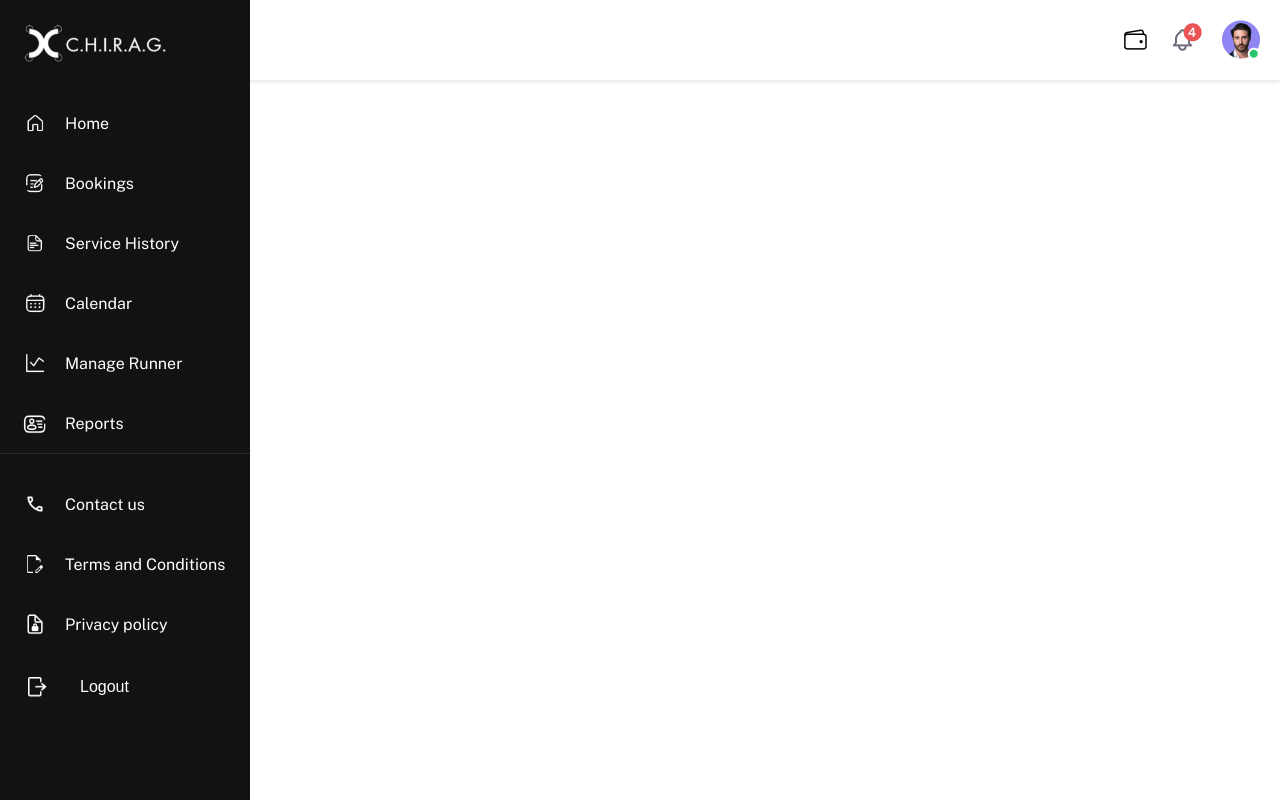
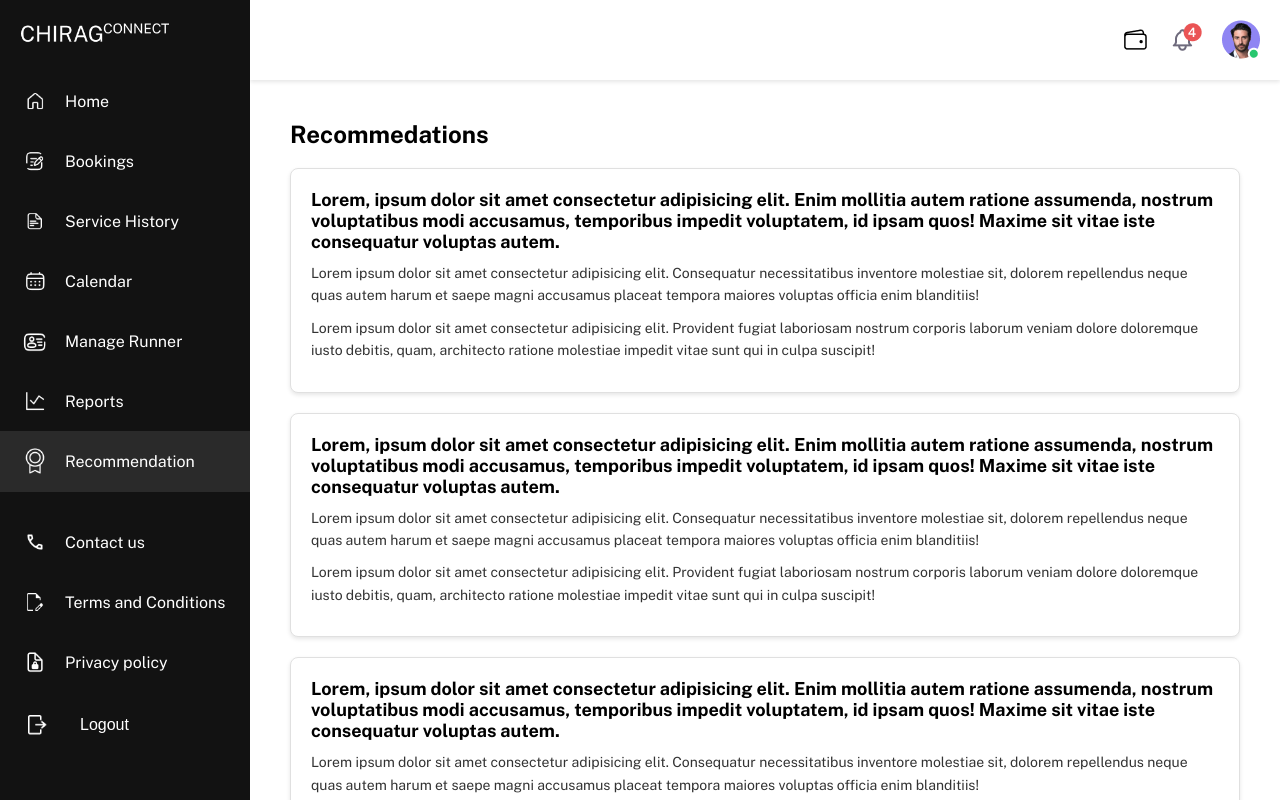
Before and after one commit to gityash2024/chirag-vendor, a React (Vite) app: page /recommendation in a window 1280 px wide. Built offline with nearby package versions, Linux system fonts and the light colour scheme.

Commit message:
logo and recomnnedation updated

```diff
--- a/src/App.jsx
+++ b/src/App.jsx
@@ -31,6 +31,7 @@
 import AssignRunnerDetails from './pages/Bookings/AssignRunnerDetails';
 import GlobalStyle from './GlobalStyle';
 import AddMoney from './pages/Wallet/AddMoney';
+import Recommedations from './pages/Recomendations';
 
 const AppContainer = styled.div`
   display: flex;
@@ -89,6 +90,7 @@
                       <Route path="/assign-runner/:id" element={<AssignRunnerDetails />} />
                       <Route path="/profile" element={<Profile />} />
                       <Route path="/bookings" element={<Bookings />} />
+                      <Route path="/recommendation" element={<Recommedations />} />
                       <Route path="/service-history" element={<ServiceHistory />} />
                       <Route path="/calendar" element={<Calendar />} />
                       <Route path="/manage-runner" element={<ManageRunner />} />
--- a/src/components/Sidebar.jsx
+++ b/src/components/Sidebar.jsx
@@ -7,6 +7,7 @@
 import serviceHistoryIcon from '../assets/service-history.png';
 import calendarIcon from '../assets/calendar.png';
 import manageRunnerIcon from '../assets/manage-runner.png';
+import recommendation from '../assets/recommendation.png';
 import reportsIcon from '../assets/reports.png';
 import contactIcon from '../assets/contact.png';
 import termsIcon from '../assets/terms.png';
@@ -128,8 +129,9 @@
     { icon: bookingsIcon, text: 'Bookings', path: '/bookings' },
     { icon: serviceHistoryIcon, text: 'Service History', path: '/service-history' },
     { icon: calendarIcon, text: 'Calendar', path: '/calendar' },
-    { icon: manageRunnerIcon, text: 'Manage Runner', path: '/manage-runner' },
-    { icon: reportsIcon, text: 'Reports', path: '/reports' },
+    { icon: reportsIcon, text: 'Manage Runner', path: '/manage-runner' },
+    { icon: manageRunnerIcon, text: 'Reports', path: '/reports' },
+    { icon: recommendation, text: 'Recommendation', path: '/recommendation' },
   ];
 
   const bottomMenuItems = [
--- /dev/null
+++ b/src/pages/Recomendations/index.jsx
@@ -0,0 +1,152 @@
+import React from "react";
+import styled from "styled-components";
+
+const Container = styled.div`
+  padding: 20px;
+  font-family: "Public Sans", sans-serif;
+`;
+
+const Title = styled.h1`
+  font-size: 24px;
+  font-weight: 600;
+  margin-bottom: 20px;
+`;
+
+const CardContainer = styled.div`
+  display: grid;
+  grid-template-columns: 1fr;
+  gap: 20px;
+`;
+
+const Card = styled.div`
+  background-color: #fff;
+  border-radius: 8px;
+  border: 1px solid #e0e0e0;
+  box-shadow: 0 2px 4px rgba(0, 0, 0, 0.1);
+  padding: 20px;
+`;
+
+const CardTitle = styled.h2`
+  font-size: 18px;
+  font-weight: 600;
+  margin-bottom: 10px;
+`;
+
+const CardContent = styled.div`
+  font-size: 14px;
+  line-height: 1.6;
+  color: #333;
+`;
+
+const Paragraph = styled.p`
+  margin-bottom: 10px;
+`;
+
+const List = styled.ul`
+  margin-left: 20px;
+  margin-bottom: 10px;
+`;
+
+const ListItem = styled.li`
+  margin-bottom: 5px;
+`;
+
+const Recommedations = () => {
+  return (
+    <Container>
+      <Title>Recommedations</Title>
+      <CardContainer>
+        <Card>
+          <CardTitle>
+            Lorem, ipsum dolor sit amet consectetur adipisicing elit. Enim
+            mollitia autem ratione assumenda, nostrum voluptatibus modi
+            accusamus, temporibus impedit voluptatem, id ipsam quos! Maxime sit
+            vitae iste consequatur voluptas autem.
+          </CardTitle>
+          <CardContent>
+            <Paragraph>
+              Lorem ipsum dolor sit amet consectetur adipisicing elit.
+              Consequatur necessitatibus inventore molestiae sit, dolorem
+              repellendus neque quas autem harum et saepe magni accusamus
+              placeat tempora maiores voluptas officia enim blanditiis!
+            </Paragraph>
+            <Paragraph>
+              Lorem ipsum dolor sit amet consectetur adipisicing elit. Provident
+              fugiat laboriosam nostrum corporis laborum veniam dolore
+              doloremque iusto debitis, quam, architecto ratione molestiae
+              impedit vitae sunt qui in culpa suscipit!
+            </Paragraph>
+          </CardContent>
+        </Card>
+        <Card>
+          <CardTitle>
+            Lorem, ipsum dolor sit amet consectetur adipisicing elit. Enim
+            mollitia autem ratione assumenda, nostrum voluptatibus modi
+            accusamus, temporibus impedit voluptatem, id ipsam quos! Maxime sit
+            vitae iste consequatur voluptas autem.
+          </CardTitle>
+          <CardContent>
+            <Paragraph>
+              Lorem ipsum dolor sit amet consectetur adipisicing elit.
+              Consequatur necessitatibus inventore molestiae sit, dolorem
+              repellendus neque quas autem harum et saepe magni accusamus
+              placeat tempora maiores voluptas officia enim blanditiis!
+            </Paragraph>
+            <Paragraph>
+              Lorem ipsum dolor sit amet consectetur adipisicing elit. Provident
+              fugiat laboriosam nostrum corporis laborum veniam dolore
+              doloremque iusto debitis, quam, architecto ratione molestiae
+              impedit vitae sunt qui in culpa suscipit!
+            </Paragraph>
+          </CardContent>
+        </Card>
+        <Card>
+          <CardTitle>
+            Lorem, ipsum dolor sit amet consectetur adipisicing elit. Enim
+            mollitia autem ratione assumenda, nostrum voluptatibus modi
+            accusamus, temporibus impedit voluptatem, id ipsam quos! Maxime sit
+            vitae iste consequatur voluptas autem.
+          </CardTitle>
+          <CardContent>
+            <Paragraph>
+              Lorem ipsum dolor sit amet consectetur adipisicing elit.
+              Consequatur necessitatibus inventore molestiae sit, dolorem
+              repellendus neque quas autem harum et saepe magni accusamus
+              placeat tempora maiores voluptas officia enim blanditiis!
+            </Paragraph>
+            <Paragraph>
+              Lorem ipsum dolor sit amet consectetur adipisicing elit. Provident
+              fugiat laboriosam nostrum corporis laborum veniam dolore
+              doloremque iusto debitis, quam, architecto ratione molestiae
+              impedit vitae sunt qui in culpa suscipit!
+            </Paragraph>
+          </CardContent>
+        </Card>
+        <Card>
+          <CardTitle>
+            Lorem, ipsum dolor sit amet consectetur adipisicing elit. Enim
+            mollitia autem ratione assumenda, nostrum voluptatibus modi
+            accusamus, temporibus impedit voluptatem, id ipsam quos! Maxime sit
+            vitae iste consequatur voluptas autem.
+          </CardTitle>
+          <CardContent>
+            <Paragraph>
+              Lorem ipsum dolor sit amet consectetur adipisicing elit.
+              Consequatur necessitatibus inventore molestiae sit, dolorem
+              repellendus neque quas autem harum et saepe magni accusamus
+              placeat tempora maiores voluptas officia enim blanditiis!
+            </Paragraph>
+            <Paragraph>
+              Lorem ipsum dolor sit amet consectetur adipisicing elit. Provident
+              fugiat laboriosam nostrum corporis laborum veniam dolore
+              doloremque iusto debitis, quam, architecto ratione molestiae
+              impedit vitae sunt qui in culpa suscipit!
+            </Paragraph>
+          </CardContent>
+        </Card>
+      </CardContainer>
+    </Container>
+  );
+};
+
+export default Recommedations;
```
Also changed, not shown: src/assets/chirag-logo.png, src/assets/recommendation.png (added).
